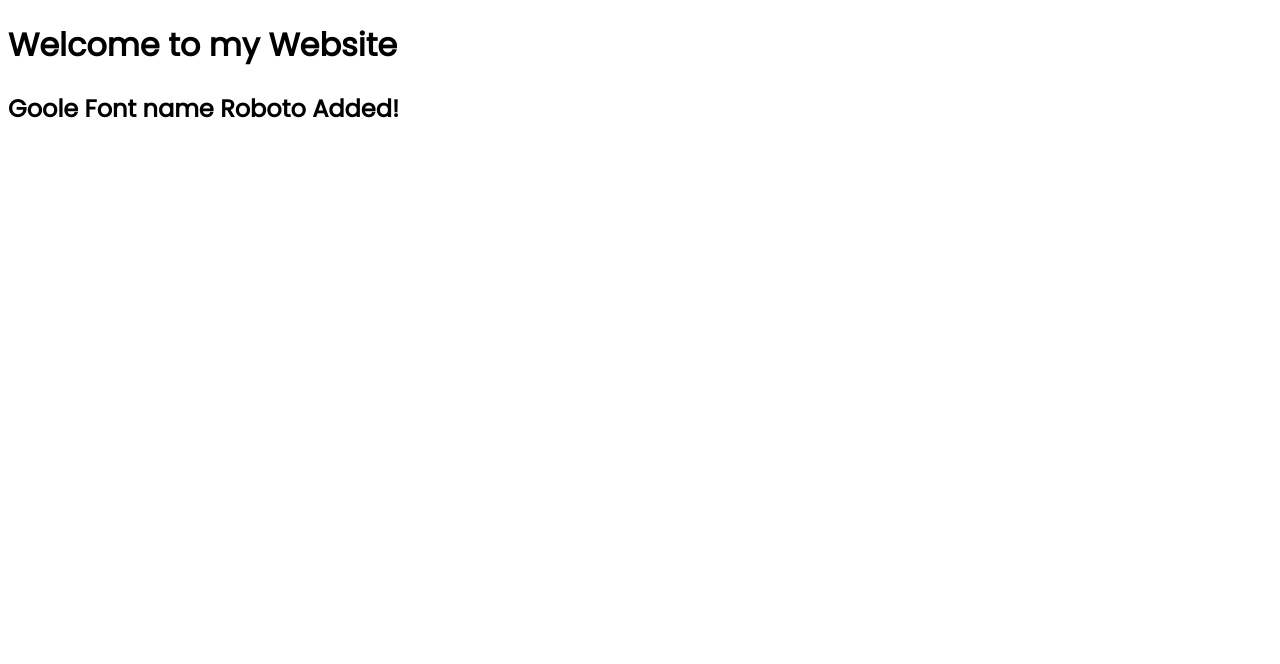
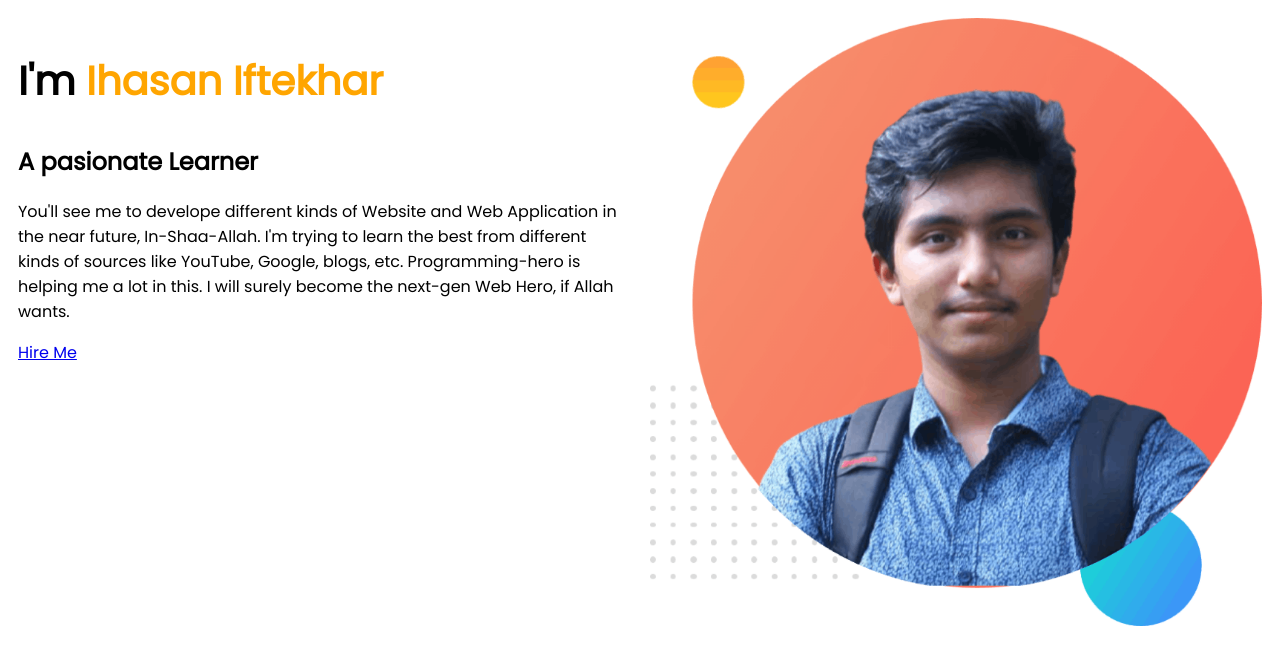
Before and after one commit to ihasaniftekhar/portfolio, a plain HTML site: page index.html in a window 1280 px wide. Drawn offline with Linux system fonts and the light colour scheme.

Commit message:
Some image files are added

```diff
--- a/index.html
+++ b/index.html
@@ -12,8 +12,24 @@
 </head>
 <body>
 
-    <h1>Welcome to my Website</h1>
-    <h2>Goole Font name Roboto Added!</h2>
+    <section class="top-banner">
+
+        <div class="half-width">
+
+            <h1>I'm <span class="name">Ihasan Iftekhar</span></h1>
+            <h2>A pasionate Learner</h2>
+            <p>You'll see me to develope different kinds of Website and Web Application in the near future, In-Shaa-Allah. I'm trying to learn the best from different kinds of sources like YouTube, Google, blogs, etc. Programming-hero is helping me a lot in this. I will surely become the next-gen Web Hero, if Allah wants.</p>
+            <a href="http://#">Hire Me</a>
+
+        </div>
+
+        <div class="half-width">
+
+            <img src="images/my-bg.png" alt="Ihasan Iftekhar">
+
+        </div>
+
+    </section>
 
 </body>
 </html>
--- a/style.css
+++ b/style.css
@@ -2,3 +2,24 @@ body {
     font-family: 'Poppins', sans-serif;
 
 }
+
+.name{
+    color: orange;
+}
+
+h1{
+    font-size: 40px;
+}
+
+.half-width{
+    width: 50%;
+    padding: 10px;
+}
+
+.half-width img{
+    width: 100%;
+}
+
+.top-banner{
+    display: flex;
+}
```
Also changed, not shown: images/Ihasan-Iftekhar.png (added), images/dream-bg.png (added), images/exp-bg.png (added), images/my-bg-old.png (added), images/my-bg.png (added), images/my-bg2.png (added), images/top-banner.png (added).
